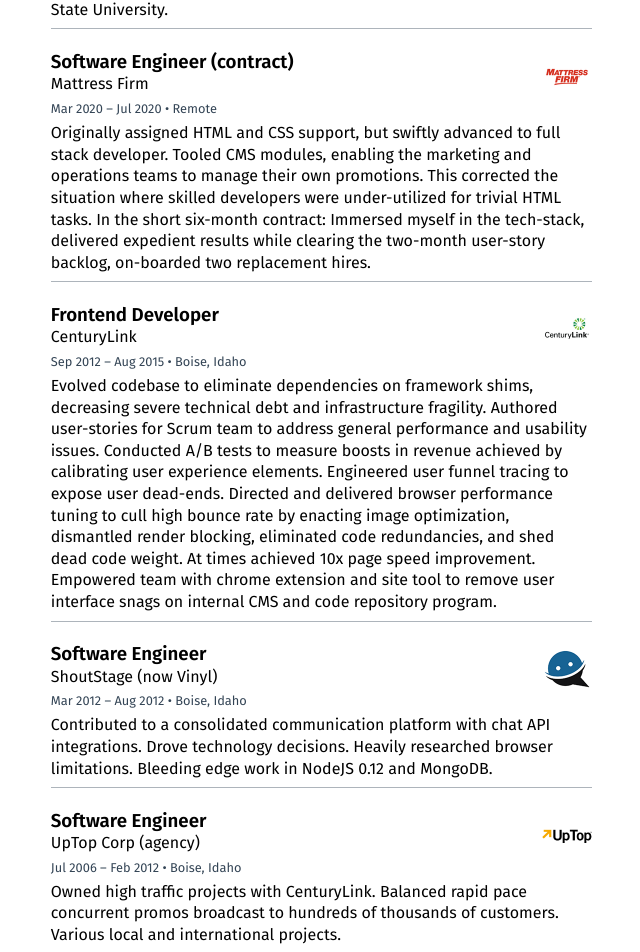
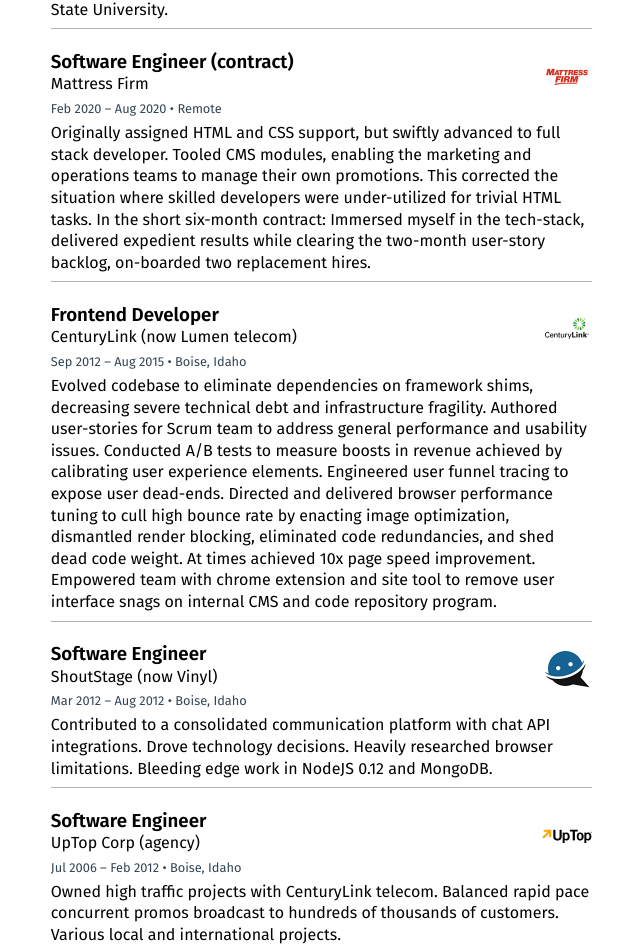
Before and after one commit to hahn208/resume-react, a React (Create React App) app: page / in a window 1280 px wide. Shown: the part 1177-2129 px from the top of the page, without its empty margins (456-1096 px from the left). Built offline with nearby package versions, Linux system fonts and the light colour scheme.

Commit message:
Continuing to hone job descriptions.

```diff
--- a/src/App.tsx
+++ b/src/App.tsx
@@ -38,12 +38,12 @@
         'title' : 'Mattress Firm',
         'logo' : 'mattressfirm.png',
         'position' : 'Software Engineer (contract)',
-        'stint' : 'Mar 2020 – Jul 2020 • Remote',
+        'stint' : 'Feb 2020 – Aug 2020 • Remote',
         'details' : 'Originally assigned HTML and CSS support, but swiftly advanced to full stack developer. Tooled CMS modules, enabling the marketing and operations teams to manage their own promotions. This corrected the situation where skilled developers were under-utilized for trivial HTML tasks. In the short six-month contract: Immersed myself in the tech-stack, delivered expedient results while clearing the two-month user-story backlog, on-boarded two replacement hires.',
         'forceWidow': false
     },
     {
-        'title' : 'CenturyLink',
+        'title' : 'CenturyLink (now Lumen telecom)',
         'logo' : 'centurylink.png',
         'position' : 'Frontend Developer',
         'stint' : 'Sep 2012 – Aug 2015 • Boise, Idaho',
@@ -63,7 +63,7 @@
         'logo' : 'uptop.png',
         'position' : 'Software Engineer',
         'stint' : 'Jul 2006 – Feb 2012 • Boise, Idaho',
-        'details' : 'Owned high traffic projects with CenturyLink. Balanced rapid pace concurrent promos broadcast to hundreds of thousands of customers. Various local and international projects.',
+        'details' : 'Owned high traffic projects with CenturyLink telecom. Balanced rapid pace concurrent promos broadcast to hundreds of thousands of customers. Various local and international projects.',
         'forceWidow': false
     }
 ];
```
